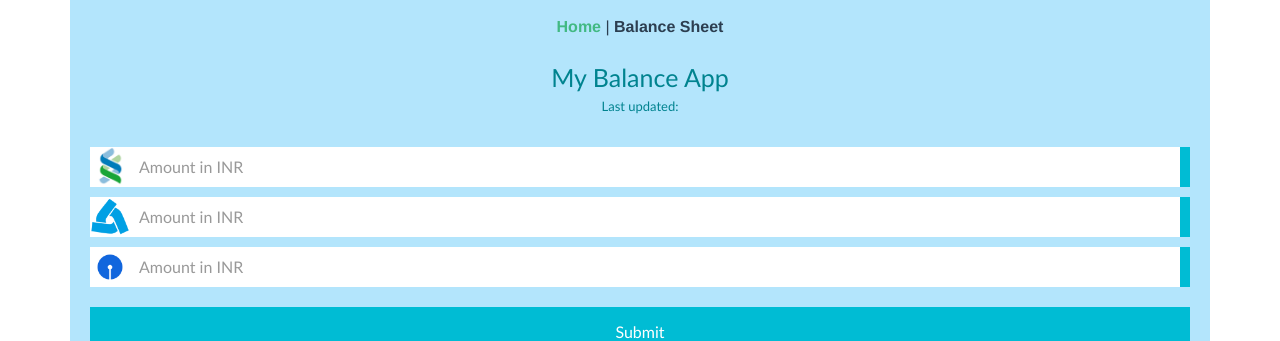
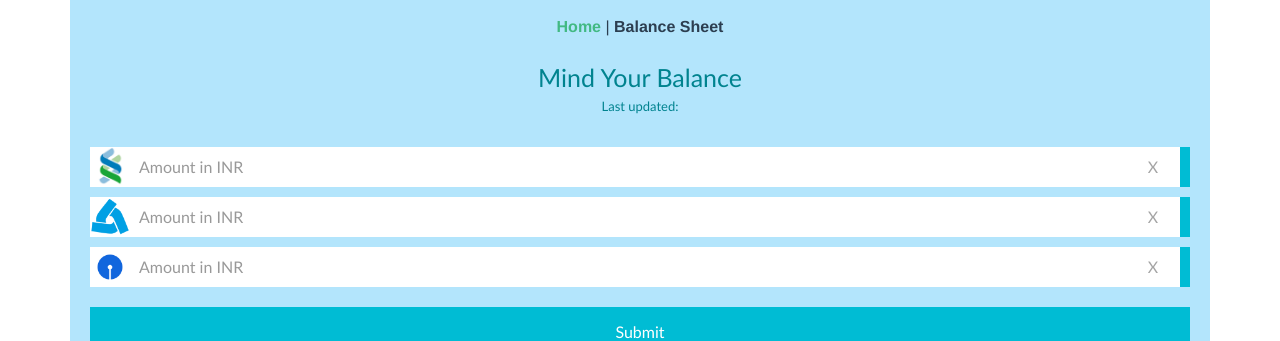
Before and after one commit to emddeveloper/mybalanceapp-ui, a Vue app: page / in a window 1280 px wide. Shown: the top 341 px of the page. Built offline with nearby package versions, Linux system fonts and the light colour scheme; no server answers.

Commit message:
css changes with loader implementation

```diff
--- a/src/components/BalanceForm.vue
+++ b/src/components/BalanceForm.vue
@@ -1,5 +1,8 @@
 <template>
         <div class="col-sm-12">
+			<div class="loader" v-if="loading">
+				<img src="../assets/3.gif">
+			</div>
 			<div id="contact-form" class="form-container" data-form-container>
 			<div class="row">
 				<div class="col-12 form-title text-center">
@@ -12,18 +15,21 @@
 					<span class="req-input" >
                         <img class="input-status" src="../assets/stdlogo.png" data-toggle="tooltip" data-placement="top" title="standard chartered balance">
 						<input type="number" data-min-length="8" placeholder="Amount in INR" v-model="appdata.scbal">
+						<span class="remove-x" @click="appdata.scbal=''">X</span>
 					</span>
 				</div>
 				<div class="row">
 					<span class="req-input" >
                         <img class="input-status" src="../assets/allahabadlogo.png" data-toggle="tooltip" data-placement="top" title="standard chartered balance">
 						<input type="number" data-min-length="8" placeholder="Amount in INR" v-model="appdata.alabal">
+						<span class="remove-x"  @click="appdata.alabal=''">X</span>
 					</span>
 				</div>
 				<div class="row">
 					<span class="req-input" >
                         <img class="input-status" src="../assets/sbilogo.jpg" data-toggle="tooltip" data-placement="top" title="standard chartered balance">
 						<input type="number" data-min-length="8" placeholder="Amount in INR" v-model="appdata.sbibal">
+						<span class="remove-x"  @click="appdata.sbibal=''">X</span>
 					</span>
 				</div>
 
@@ -47,7 +53,8 @@ export default {
 			appdata:{
 				timenow:new Date(),
 			},
-			getdata:{}
+			getdata:{},
+			loading:false
         }
 	},
 	mounted(){
@@ -55,22 +62,28 @@ export default {
 	},
 	methods:{
 		postbalance() {
+			this.loading=true;
 			axios.post(`http://balance.emddeveloper.com/api/mybalance.php?action=create`,this.appdata)
 			.then(response => {
+				this.loading=false;
 				//this.appdata = response.data.appdata
 			})
 			.catch(e => {
+				this.loading=false;
 			//this.errors.push(e)
 			})
 		},
 		getlastbalance(){
+				this.loading=true;
 			axios.get(`http://balance.emddeveloper.com/api/mybalance.php?action=readlast`)
 			.then(response => {
+				this.loading=false;
 			// JSON responses are automatically parsed.
 			this.appdata = response.data.balance[0]
 
 			})
 			.catch(e => {
+				this.loading=false;
 			//this.errors.push(e)
 			})
 		},
@@ -84,11 +97,25 @@ export default {
 			.catch(e => {
 			//this.errors.push(e)
 			})
+		},
+		resetValue(x){
+			this.appdata['x']='';
 		}
 	}
 }
 </script>
 <style scoped>
+
+span.remove-x {
+    position: absolute;
+    right: 22px;
+    top: 8px;
+    color: #0000005c;
+    cursor: pointer;
+    padding: 0px 0px;
+    width: 30px;
+    height: 30px;
+}
 .form-container div, .form-container  span{
     font-family: Calibri, Candara, Segoe, 'Segoe UI', Optima, Arial, sans-serif;
 }
--- a/src/views/About.vue
+++ b/src/views/About.vue
@@ -1,5 +1,8 @@
 <template>
-  <div class="about">
+  <div class="about mt-2">
+    <div class="loader" v-if="loading">
+				<img src="../assets/3.gif">
+			</div>
    <table class="table">
     <thead>
       <tr class="table-header">
@@ -11,7 +14,7 @@
       </tr>
     </thead>
     <tbody>
-      <tr class="table-success" v-for="(x,index) in appdata" :key=index>
+      <tr class="" v-for="(x,index) in appdata" :key=index :class="(index%2==0) ? 'table-success' :'table-warning'">
         <td class="text-center">{{x.myid}}</td>
         <td class="text-right">&#8377;{{x.scbal}}</td>
         <td class="text-right">&#8377;{{x.alabal}}</td>
@@ -35,7 +38,8 @@ export default {
   name:'about',
   data:function(){
     return{
-        appdata:{}
+        appdata:{},
+        loading:false
     }
   },
   created(){
@@ -43,12 +47,15 @@ export default {
   },
   methods:{
     getallbalance(){
+      this.loading=true;
 			axios.get(`http://balance.emddeveloper.com/api/mybalance.php?action=readall`)
 			.then(response => {
 			// JSON responses are automatically parsed.
-			 this.appdata = response.data.balance
+       this.appdata = response.data.balance
+        this.loading=false;
 			})
 			.catch(e => {
+         this.loading=false;
 			//this.errors.push(e)
 			})
 		}
--- a/src/views/Home.vue
+++ b/src/views/Home.vue
@@ -1,6 +1,6 @@
 <template>
   <div class="home">
-    <BalanceForm mtitle="My Balance App"/>
+    <BalanceForm mtitle="Mind Your Balance"/>
   </div>
 </template>
 
@@ -15,3 +15,23 @@ export default {
   }
 }
 </script>
+<style>
+.loader{
+	width: 100%;
+    height: 100%;
+    top: 0;
+    padding: 0;
+    left: 0;
+    margin: 0;
+    background: rgba(0, 0, 0, 0.3);
+    position: fixed;
+    z-index: 100;
+    bottom: 0;
+    right: 0;
+}
+.loader>img{
+	    top: 43vh;
+    position: absolute;
+    background: #17a2b817
+}
+</style>
```
Also changed, not shown: src/assets/3.gif (added).
